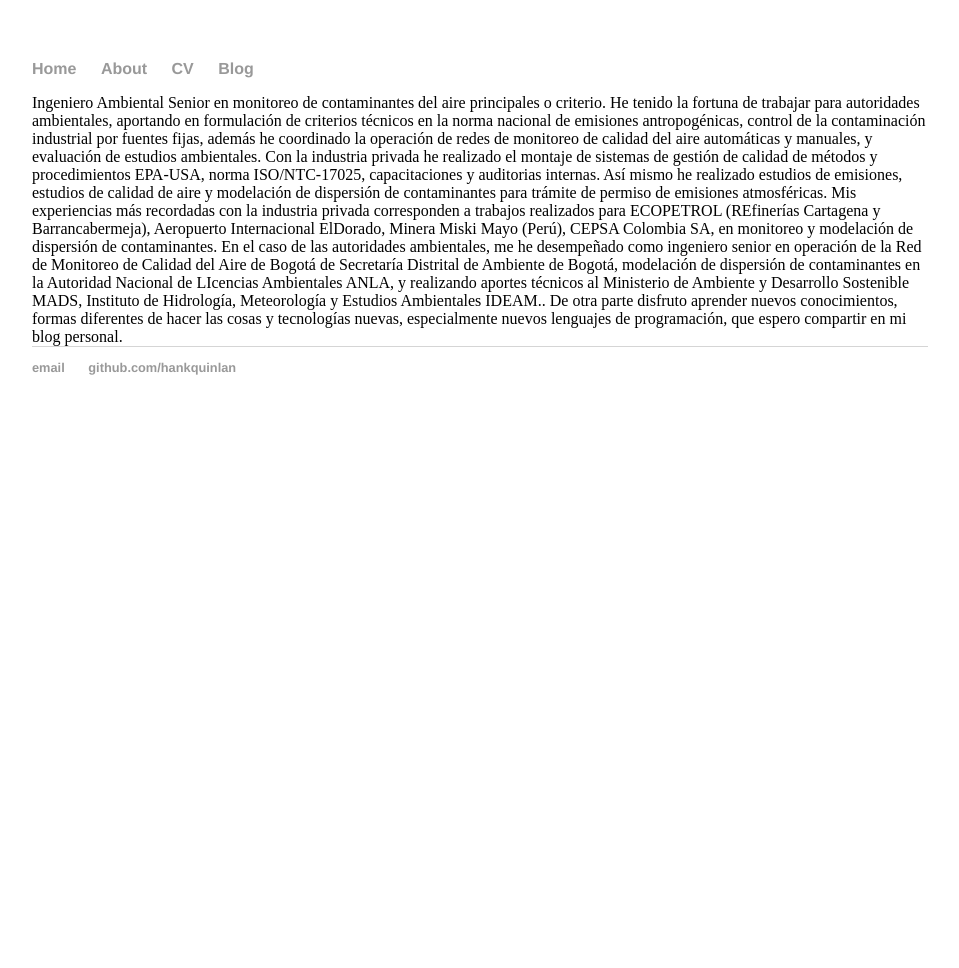
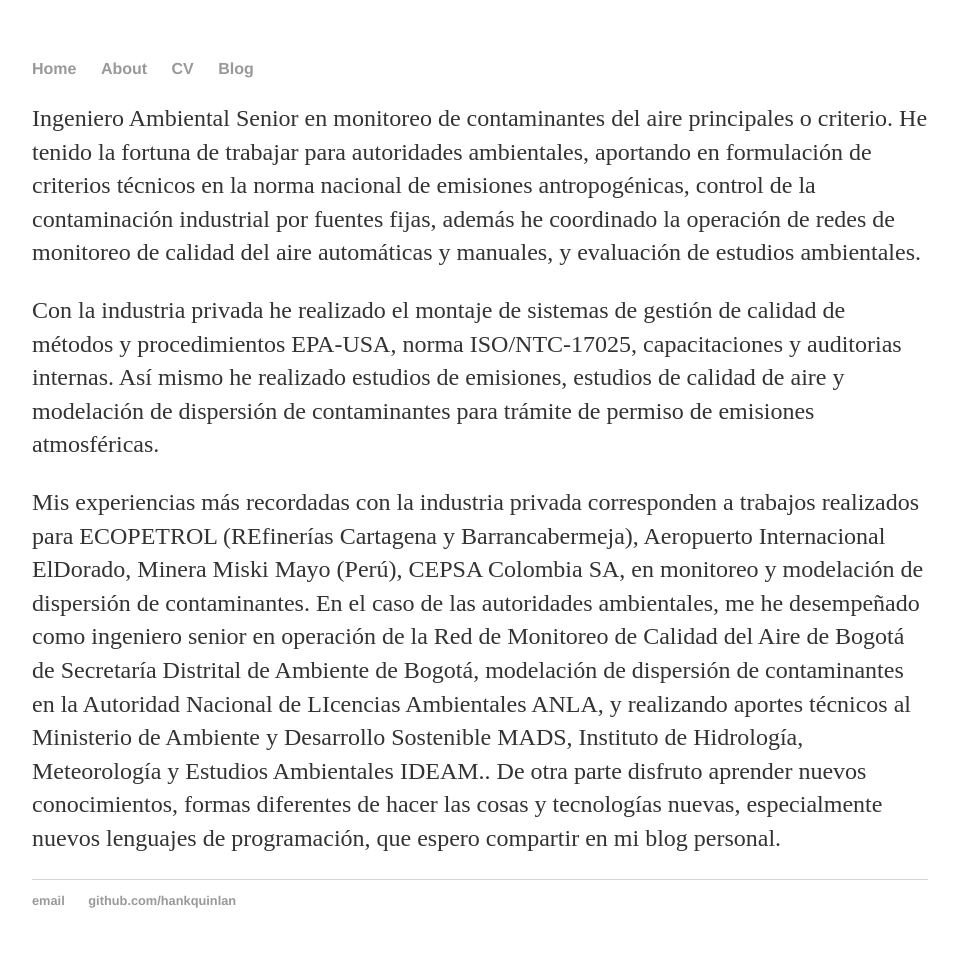
Before and after one commit to teach-torres/teach-torres.github.io, a Jekyll site: the page built from about/index.html, in a window 1280 px wide. Shown: the whole page, without its empty margins (160-1119 px from the left). Built offline with Jekyll 4.4.1, drawn with Linux system fonts in a browser that asks for light colours; before the commit the page ends 900 px from its top, so only the background shows below that.

```diff
--- a/about/index.html
+++ b/about/index.html
@@ -2,9 +2,25 @@
 layout: default
 title: About
 ---
-Ingeniero Ambiental Senior en monitoreo de contaminantes del aire principales o criterio. He tenido la fortuna de trabajar para autoridades ambientales, aportando en formulación de criterios técnicos en la norma nacional de emisiones antropogénicas, control de la contaminación industrial por fuentes fijas, además he coordinado la operación de redes de monitoreo de calidad del aire automáticas y manuales, y evaluación de estudios ambientales.
+<p>Ingeniero Ambiental Senior en monitoreo de contaminantes del aire principales o criterio.
+  He tenido la fortuna de trabajar para autoridades ambientales, aportando en formulación de
+  criterios   técnicos en la norma nacional de emisiones antropogénicas, control de la
+  contaminación industrial por fuentes fijas, además he coordinado la operación de redes de
+  monitoreo de calidad del aire automáticas y manuales, y evaluación de estudios ambientales.</p>
 
-Con la industria privada he realizado el montaje de sistemas de gestión de calidad de métodos y procedimientos EPA-USA, norma ISO/NTC-17025, capacitaciones y auditorias internas.
-Así mismo he realizado estudios de emisiones, estudios de calidad de aire y modelación de dispersión de contaminantes para trámite de permiso de emisiones atmosféricas.
+<p>Con la industria privada he realizado el montaje de sistemas de gestión de calidad de métodos y
+ procedimientos EPA-USA, norma ISO/NTC-17025, capacitaciones y auditorias internas.
+ Así mismo he realizado estudios de emisiones, estudios de calidad de aire y modelación de
+ dispersión de contaminantes para trámite de permiso de emisiones atmosféricas.</p>
 
-Mis experiencias más recordadas con la industria privada corresponden a trabajos realizados para ECOPETROL (REfinerías Cartagena y Barrancabermeja), Aeropuerto Internacional ElDorado, Minera Miski Mayo (Perú), CEPSA Colombia SA, en monitoreo y modelación de dispersión de contaminantes. En el caso de las autoridades ambientales, me he desempeñado como ingeniero senior en operación de la Red de Monitoreo de Calidad del Aire de Bogotá de Secretaría Distrital de Ambiente de Bogotá, modelación de dispersión de contaminantes en la Autoridad Nacional de LIcencias Ambientales ANLA, y realizando aportes técnicos al Ministerio de Ambiente y Desarrollo Sostenible MADS, Instituto de Hidrología, Meteorología y Estudios Ambientales IDEAM.. De otra parte disfruto aprender nuevos conocimientos, formas diferentes de hacer las cosas y tecnologías nuevas, especialmente nuevos lenguajes de programación, que espero compartir en mi blog personal.
+<p>Mis experiencias más recordadas con la industria privada corresponden a trabajos realizados
+  para ECOPETROL (REfinerías Cartagena y Barrancabermeja), Aeropuerto Internacional ElDorado,
+  Minera Miski Mayo (Perú), CEPSA Colombia SA, en monitoreo y modelación de dispersión de
+  contaminantes. En el caso de las autoridades ambientales, me he desempeñado como ingeniero
+  senior en operación de la Red de Monitoreo de Calidad del Aire de Bogotá de Secretaría
+  Distrital de Ambiente de Bogotá, modelación de dispersión de contaminantes en la Autoridad
+  Nacional de LIcencias Ambientales ANLA, y realizando aportes técnicos al Ministerio de
+  Ambiente y Desarrollo Sostenible MADS, Instituto de Hidrología, Meteorología y Estudios
+  Ambientales IDEAM.. De otra parte disfruto aprender nuevos conocimientos, formas diferentes
+  de hacer las cosas y tecnologías nuevas, especialmente nuevos lenguajes de programación,
+  que espero compartir en mi blog personal.</p>
```
